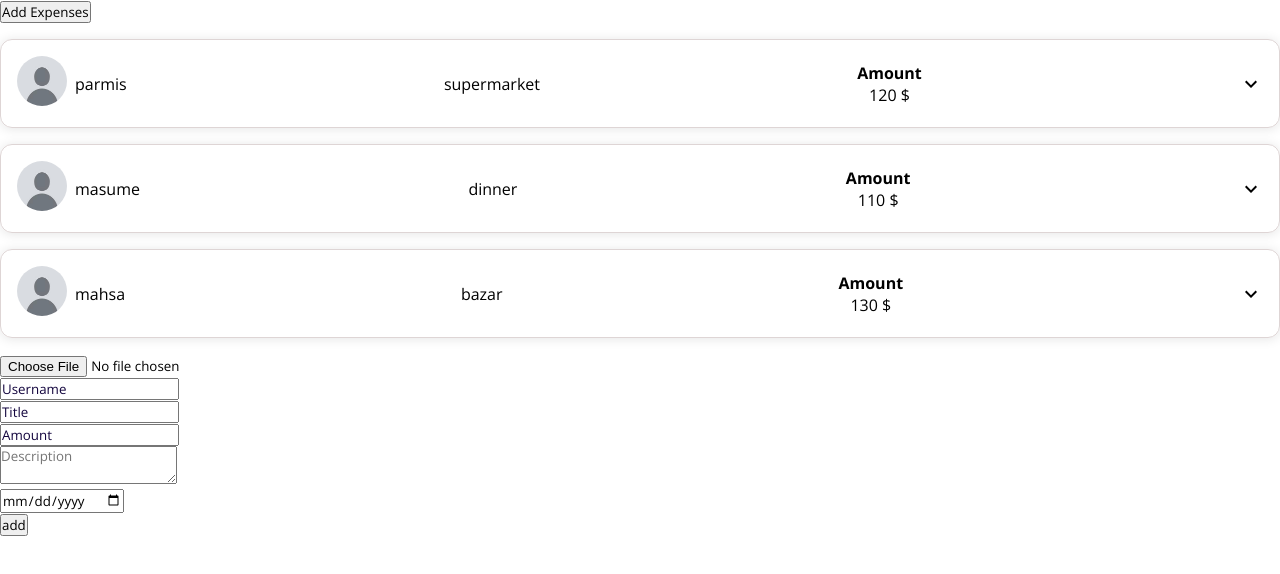
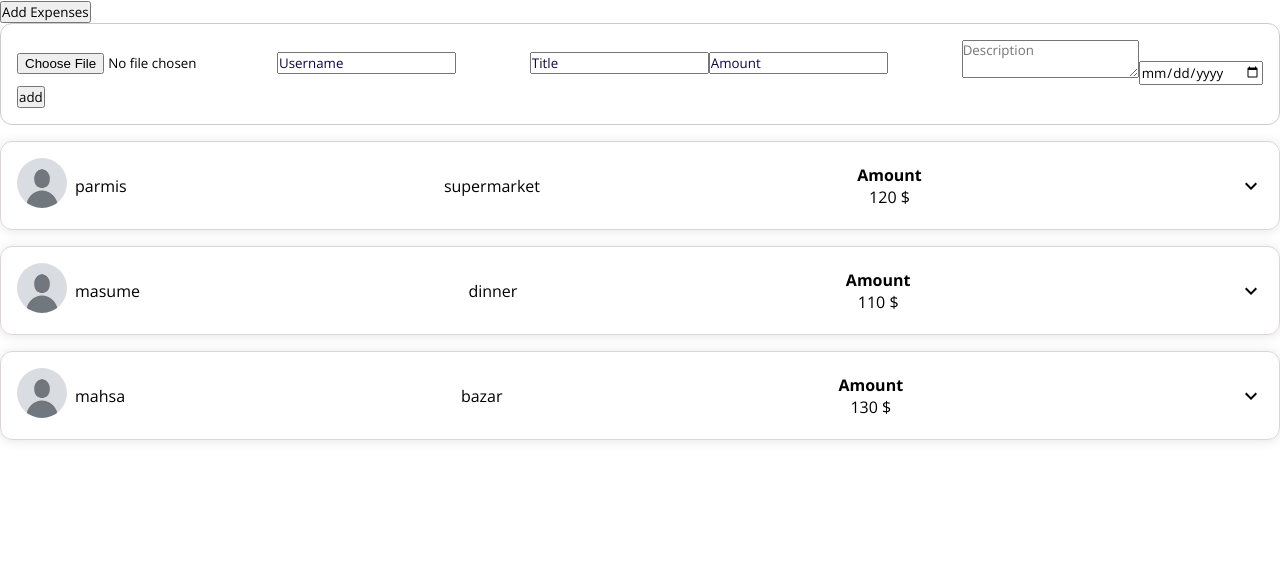
Before and after one commit to dice-iust/frontend, a React (Create React App) app: page /budgetplanner in a window 1280 px wide. Both pictures are taken after a click on the button "Add Expenses". Shown: the top 574 px of the page. Built offline with nearby package versions, Linux system fonts and the light colour scheme; a web font is replaced by a local one.

Commit message:
Add: Added new component Add Expense functionality

```diff
--- a/src/Components/BudgetPlanner/BudgetPlanner.jsx
+++ b/src/Components/BudgetPlanner/BudgetPlanner.jsx
@@ -6,31 +6,27 @@ import pic from '../../public/UserDefaultImage/profile.jpg'
 
 
 const BudgetPlanner = () => {
+    const [showAddExpense, setShowAddExpense] = useState(false);
     const [expData, setExpData] = useState([])
+
     useEffect(() => {
         setExpData(expenseData)
     }, [])
 
-    const newExpense = {
-        srcPic: pic,
-        amount: '120',
-        username: 'parmis',
-        title: 'supermarket',
-        id: '4', // Make sure you use a unique id
-    };
-
     const handleAddExpense = () =>{
-
-
+        setShowAddExpense((prev)=>!prev)
     }
-    console.log(expData)
 
   return (
     <div>
         <button onClick={handleAddExpense}>Add Expenses</button>
+
+        {showAddExpense ? <AddExpense setExpData={setExpData} setShowAddExpense={setShowAddExpense} /> : null}
+
         {expData.map((item)=>{
             return(
-                <ExpenseUserList username={item.username}
+                <ExpenseUserList
+                    username={item.username}
                     title={item.title}
                     price={item.amount}
                     profilePic={item.srcPic}
@@ -40,7 +36,7 @@ const BudgetPlanner = () => {
                     />
             )
         })}
-        <AddExpense setExpData={setExpData}/>
+
     </div>
   )
 }
--- a/src/Components/BudgetPlanner/Components/AddExpense.jsx
+++ b/src/Components/BudgetPlanner/Components/AddExpense.jsx
@@ -1,15 +1,14 @@
 import React, { useState } from 'react'
+import './AddExpense.scss'
 
 const AddExpense = (props) => {
-    const {setExpData} = props
+    const {setExpData, setShowAddExpense} = props
 
     const [formValue, setFormValue] = useState({
         expensePic :'',
         userName: '',
         title:'',
         amount:'',
-        description: '',
-        date:'',
     })
 
     const handleChange = (e) =>{
@@ -19,32 +18,28 @@ const AddExpense = (props) => {
     const handleAddExpense = (e)=>{
         e.preventDefault();
         setExpData((prev)=>([...prev,formValue]))
+        setShowAddExpense(false)
     }
 
   return (
-    <>
-      <form action="submit">
+    <div  className='main-add-div'>
+      <form action="submit" >
         <div className="expense-input">
             <input type="file" name='expensePic' value={formValue.expensePic} onChange={handleChange}/>
-        </div>
-        <div className="expense-input">
             <input type="text" name='userName' value={formValue.userName} placeholder='Username' onChange={handleChange}/>
         </div>
         <div className="expense-input">
             <input type="text" name='title' value={formValue.title} placeholder='Title' onChange={handleChange}/>
-        </div>
-        <div className="expense-input">
             <input type="text" name='amount' value={formValue.amount} placeholder='Amount' onChange={handleChange}/>
         </div>
         <div className="expense-input">
             <textarea type="text" name='description' value={formValue.description} placeholder='Description' onChange={handleChange}/>
-        </div>
-        <div className="expense-input">
             <input type="date" name='date' value={formValue.date} onChange={handleChange}/>
         </div>
-        <button className="btn" type='submit' onClick={handleAddExpense}>add</button>
+
       </form>
-    </>
+      <button className="btn" type='submit' onClick={handleAddExpense}>add</button>
+    </div>
   )
 }
 
--- /dev/null
+++ b/src/Components/BudgetPlanner/Components/AddExpense.scss
@@ -0,0 +1,14 @@
+.main-add-div{
+    background-color: white;
+    border-radius: 12px ;
+    border: 1px solid #ccc;
+    width: 100%;
+    padding: 16px;
+    form {
+        display: flex;
+        flex-direction: row;
+        align-items: center;
+        justify-content: space-between;
+        width: 100%;
+    }
+}
```
Lines whose indentation alone changed are shown as unchanged.
